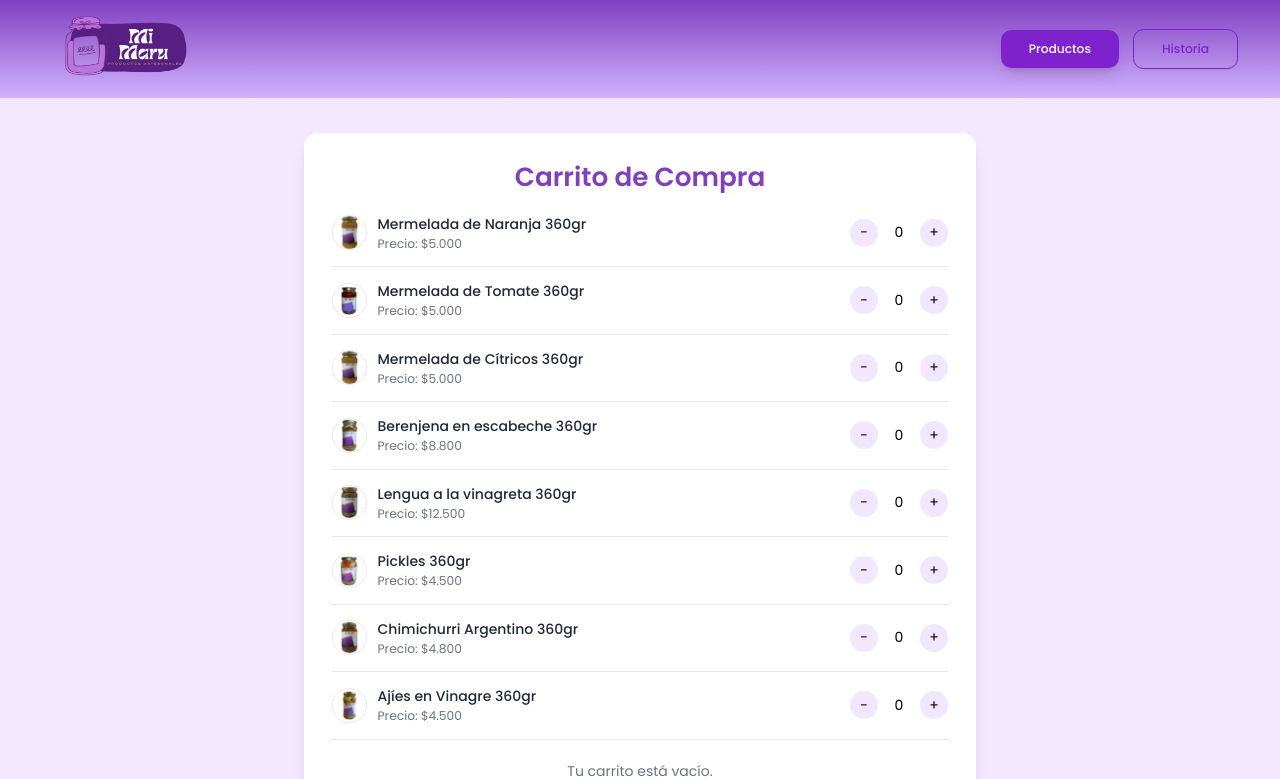
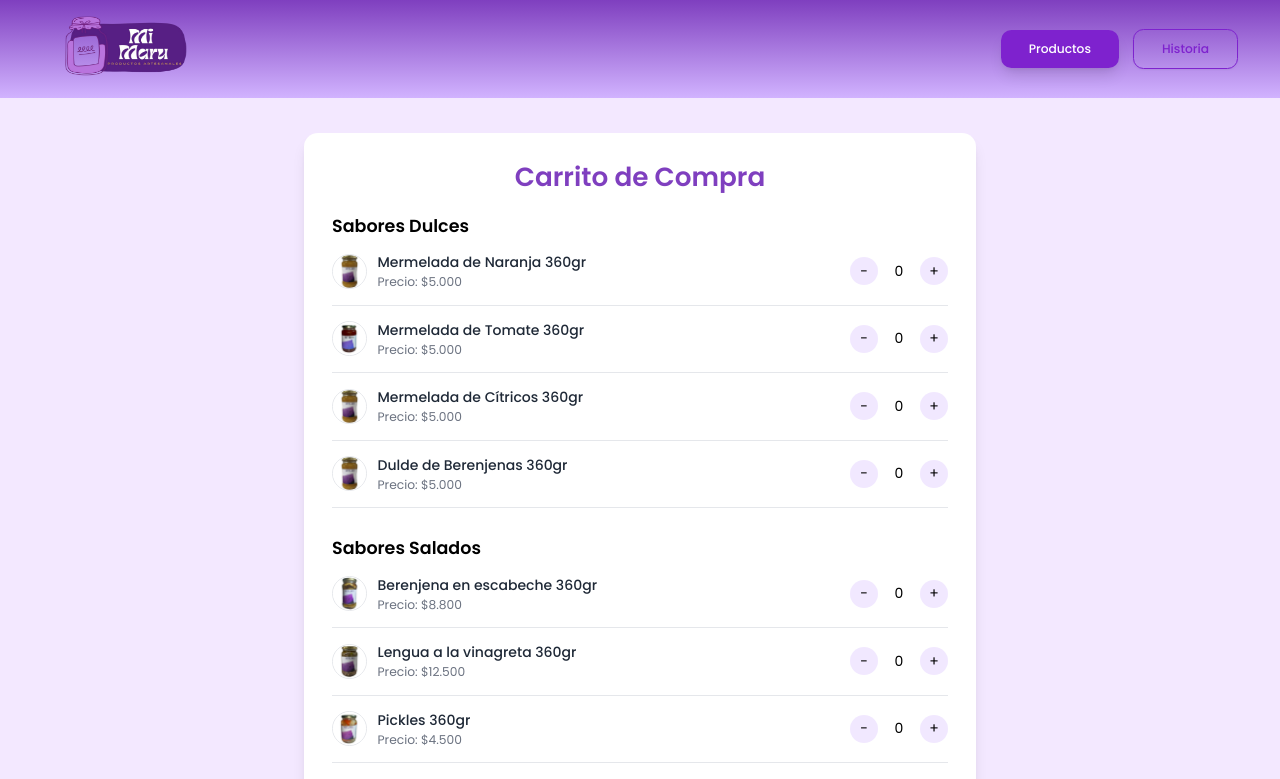
Before and after one commit to Lucas21705/MiMaru, a Nuxt app: page /comprar in a window 1280 px wide. Shown: the top 779 px of the page. Built offline with nearby package versions, Linux system fonts and the light colour scheme.

Commit message:
add dulce de berenjenas

```diff
--- a/pages/comprar.vue
+++ b/pages/comprar.vue
@@ -6,9 +6,14 @@
           Carrito de Compra
         </h1>
 
-        <div v-if="cart.length" class="space-y-4">
+        <!-- Productos Dulces -->
+        <div v-if="dulces.length" class="mb-8">
+          <h2 class="mb-4 text-xl font-semibold text-brand-600">
+            Sabores Dulces
+          </h2>
+          <div class="space-y-4">
             <div
-            v-for="(item, index) in cart"
+              v-for="(item, index) in dulces"
               :key="item.id"
               class="flex items-center justify-between pb-4 border-b"
             >
@@ -25,21 +30,64 @@
                   </p>
                 </div>
               </div>
-
               <div class="flex items-center gap-2">
                 <button
-                @click="decreaseQty(index)"
+                  @click="decreaseQty(cart.indexOf(item))"
                   class="flex items-center justify-center w-8 h-8 transition rounded-full bg-brand-light/30 hover:bg-brand/30"
                 >
                   -
                 </button>
                 <span class="w-8 text-center">{{ item.qty }}</span>
                 <button
-                @click="increaseQty(index)"
+                  @click="increaseQty(cart.indexOf(item))"
                   class="flex items-center justify-center w-8 h-8 transition rounded-full bg-brand-light/30 hover:bg-brand/30"
                 >
                   +
                 </button>
+              </div>
+            </div>
+          </div>
+        </div>
+
+        <!-- Productos Salados -->
+        <div v-if="salados.length">
+          <h2 class="mb-4 text-xl font-semibold text-brand-600">
+            Sabores Salados
+          </h2>
+          <div class="space-y-4">
+            <div
+              v-for="(item, index) in salados"
+              :key="item.id"
+              class="flex items-center justify-between pb-4 border-b"
+            >
+              <div class="flex items-center gap-3">
+                <img
+                  :src="item.img"
+                  alt=""
+                  class="object-cover w-10 h-10 border rounded-full"
+                />
+                <div>
+                  <p class="font-medium text-gray-800">{{ item.name }}</p>
+                  <p class="text-sm text-gray-500">
+                    Precio: ${{ item.price.toLocaleString("es-AR") }}
+                  </p>
+                </div>
+              </div>
+              <div class="flex items-center gap-2">
+                <button
+                  @click="decreaseQty(cart.indexOf(item))"
+                  class="flex items-center justify-center w-8 h-8 transition rounded-full bg-brand-light/30 hover:bg-brand/30"
+                >
+                  -
+                </button>
+                <span class="w-8 text-center">{{ item.qty }}</span>
+                <button
+                  @click="increaseQty(cart.indexOf(item))"
+                  class="flex items-center justify-center w-8 h-8 transition rounded-full bg-brand-light/30 hover:bg-brand/30"
+                >
+                  +
+                </button>
+              </div>
             </div>
           </div>
         </div>
@@ -71,6 +119,7 @@ const cart = reactive([
     price: 5000,
     qty: 0,
     img: "/img/MermeladaNaranja.png",
+    type: "dulce",
   },
   {
     id: 2,
@@ -78,48 +127,63 @@ const cart = reactive([
     price: 5000,
     qty: 0,
     img: "/img/MermeladaTomate.png",
+    type: "dulce",
   },
   {
-    id: 1,
+    id: 3,
     name: "Mermelada de Cítricos 360gr",
     price: 5000,
     qty: 0,
     img: "/img/MermeladaNaranja.png",
+    type: "dulce",
   },
   {
-    id: 3,
+    id: 4,
+    name: "Dulde de Berenjenas 360gr",
+    price: 5000,
+    qty: 0,
+    img: "/img/MermeladaNaranja.png",
+    type: "dulce",
+  },
+  {
+    id: 5,
     name: "Berenjena en escabeche 360gr",
     price: 8800,
     qty: 0,
     img: "/img/BerenjenaEnEscabeche.png",
+    type: "salado",
   },
   {
-    id: 4,
+    id: 5,
     name: "Lengua a la vinagreta 360gr",
     price: 12500,
     qty: 0,
     img: "/img/Lengua.png",
+    type: "salado",
   },
   {
-    id: 5,
+    id: 6,
     name: "Pickles 360gr",
     price: 4500,
     qty: 0,
     img: "/img/Pickles.png",
+    type: "salado",
   },
   {
-    id: 6,
+    id: 7,
     name: "Chimichurri Argentino 360gr",
     price: 4800,
     qty: 0,
     img: "/img/Chimichurri.png",
+    type: "salado",
   },
   {
-    id: 7,
+    id: 8,
     name: "Ajíes en Vinagre 360gr",
     price: 4500,
     qty: 0,
     img: "/img/AjiesEnVinagre.png",
+    type: "salado",
   },
 ]);
 
@@ -159,6 +223,9 @@ const sendOrder = () => {
   window.open(url, "_blank");
 };
 
+const dulces = computed(() => cart.filter((item) => item.type === "dulce"));
+const salados = computed(() => cart.filter((item) => item.type === "salado"));
+
 useSeoMeta({
   ogTitle: "Mi Maru - Productos Artesanales",
   description:
```
Lines whose indentation alone changed are shown as unchanged.
